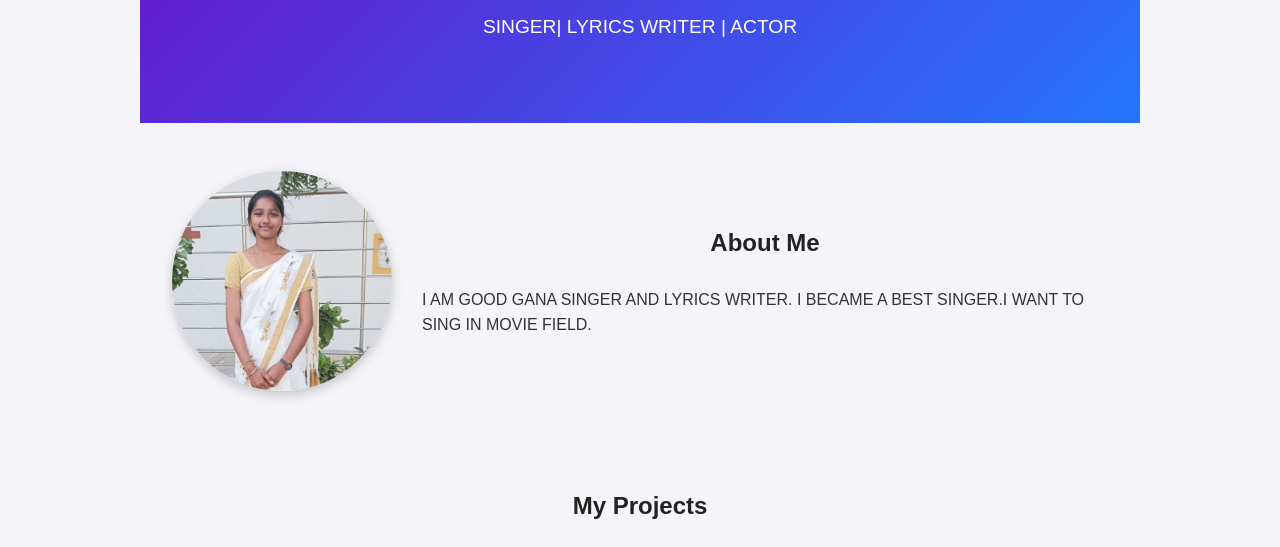
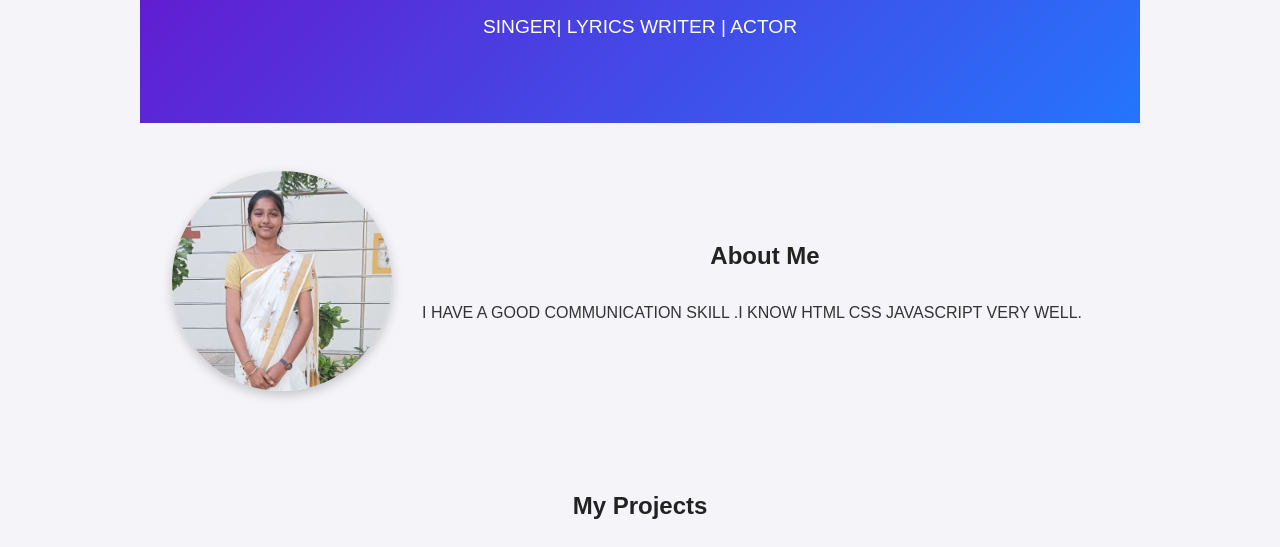
Before and after one commit to csgeetha24120bsccs/Geetha_222403577, a plain HTML site: page index.html in a window 1280 px wide. Shown: the part 226-773 px from the top of the page. Drawn offline with Linux system fonts and the light colour scheme.

Commit message:
Update index.html

```diff
--- a/index.html
+++ b/index.html
@@ -146,7 +146,7 @@
     <div class="about-text">
       <h2>About Me</h2>
       <p>
-        I AM GOOD GANA SINGER AND LYRICS WRITER. I BECAME A BEST SINGER.I WANT TO SING IN MOVIE FIELD.
+        I HAVE A GOOD COMMUNICATION SKILL .I KNOW HTML CSS JAVASCRIPT VERY WELL.
       </p>
     </div>
   </section>
```
